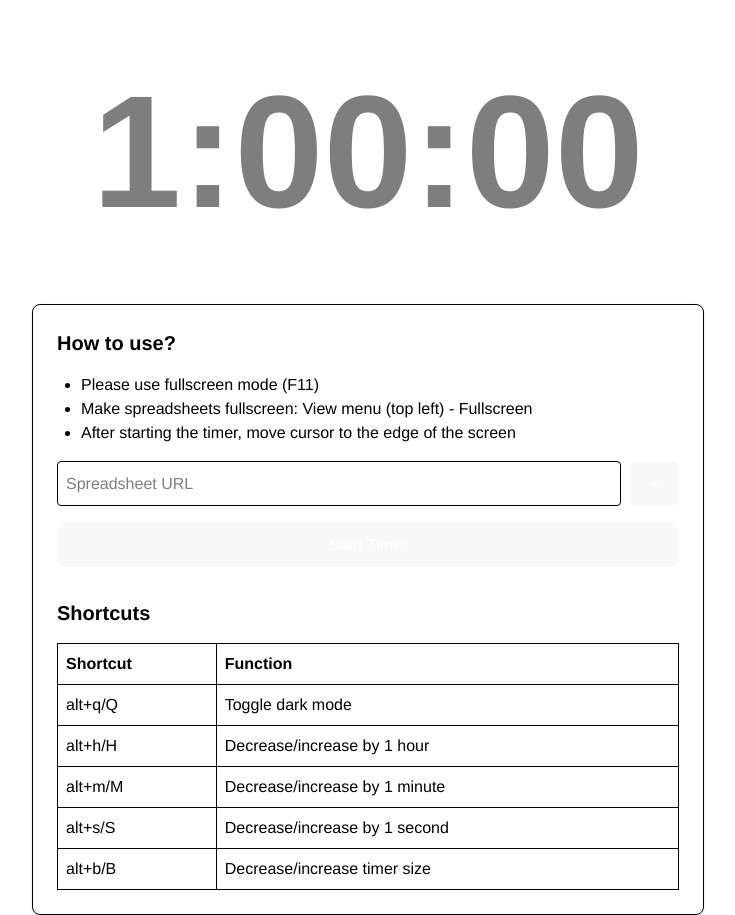
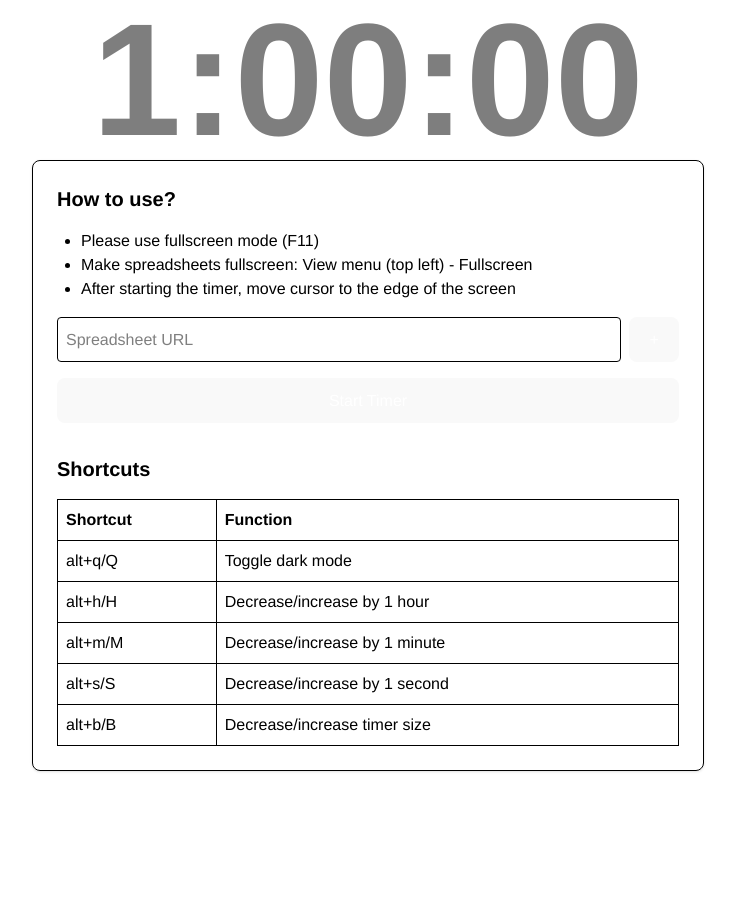
Before and after one commit to fraknoiadam/minimalist-timer-react, a React (Vite) app: page / in a window 1280 px wide. Shown: the whole page, without its empty margins (272-1007 px from the left). After the commit the page ends 800 px from the top, so only its background shows below. Built offline with nearby package versions, Linux system fonts and the light colour scheme.

Commit message:
fixing some css

```diff
--- a/src/App.tsx
+++ b/src/App.tsx
@@ -75,7 +75,7 @@ const CountdownTimer = () => {
         setFontSize={setFontSize}
       />
 
-      <div className="w-screen">
+      <div className="">
         <TimerDisplay
           time={time}
           isPaused={paused}
@@ -87,13 +87,16 @@ const CountdownTimer = () => {
         {showForm && <TimerSetupForm onStart={handleFormSubmit} />}
 
         {!showForm && links[0] && (
-          <div className="fixed inset-0 w-screen h-screen">
+          <div className="flex-1">
         {links.map((link, index) => (
             <div
             key={index}
-                className={`absolute inset-0 transition-opacity duration-500 ${
+            className={`w-full h-full transition-opacity duration-500 ${
               index === currentSheet ? 'opacity-100' : 'opacity-0'
             }`}
+            style={{
+              height: `calc(100vh - 100px)`
+            }}
             >
             <iframe
               src={link}
--- a/src/components/TimerDisplay.tsx
+++ b/src/components/TimerDisplay.tsx
@@ -5,17 +5,17 @@ const formatTimeUnit = (unit: number) => unit.toString().padStart(2, '0');
 export const TimerDisplay = ({ time, isPaused, fontSize, marginBottom, onClick }: TimerProps) => {
   return (
     <div
-      className={`text-center py-8 cursor-pointer ${isPaused ? 'opacity-50' : ''}`}
+      className={`text-center cursor-pointer ${isPaused ? 'opacity-50' : ''}`}
       style={{
         marginBottom: `${marginBottom}px`,
         fontFamily: '"Helvetica Neue", Helvetica, Arial, sans-serif',
-        fontWeight: 'bold'
+        fontWeight: 'bold',
+        fontSize: `${fontSize}rem`,
+        lineHeight: 1,
       }}
       onClick={onClick}
     >
-      <div style={{ fontSize: `${fontSize}rem` }}>
         {`${time.hours}:${formatTimeUnit(time.minutes)}:${formatTimeUnit(time.seconds)}`}
-      </div>
     </div>
   );
 };
```
Lines whose indentation alone changed are shown as unchanged.
